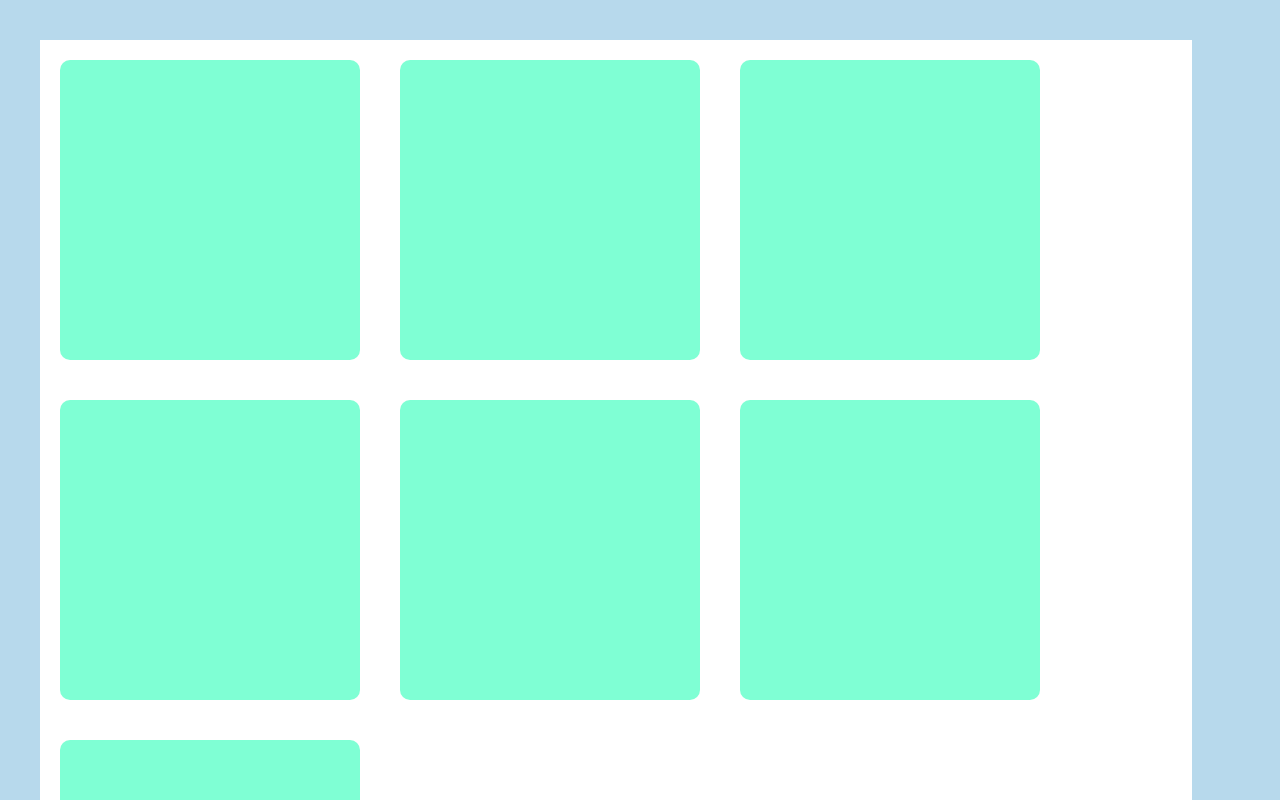
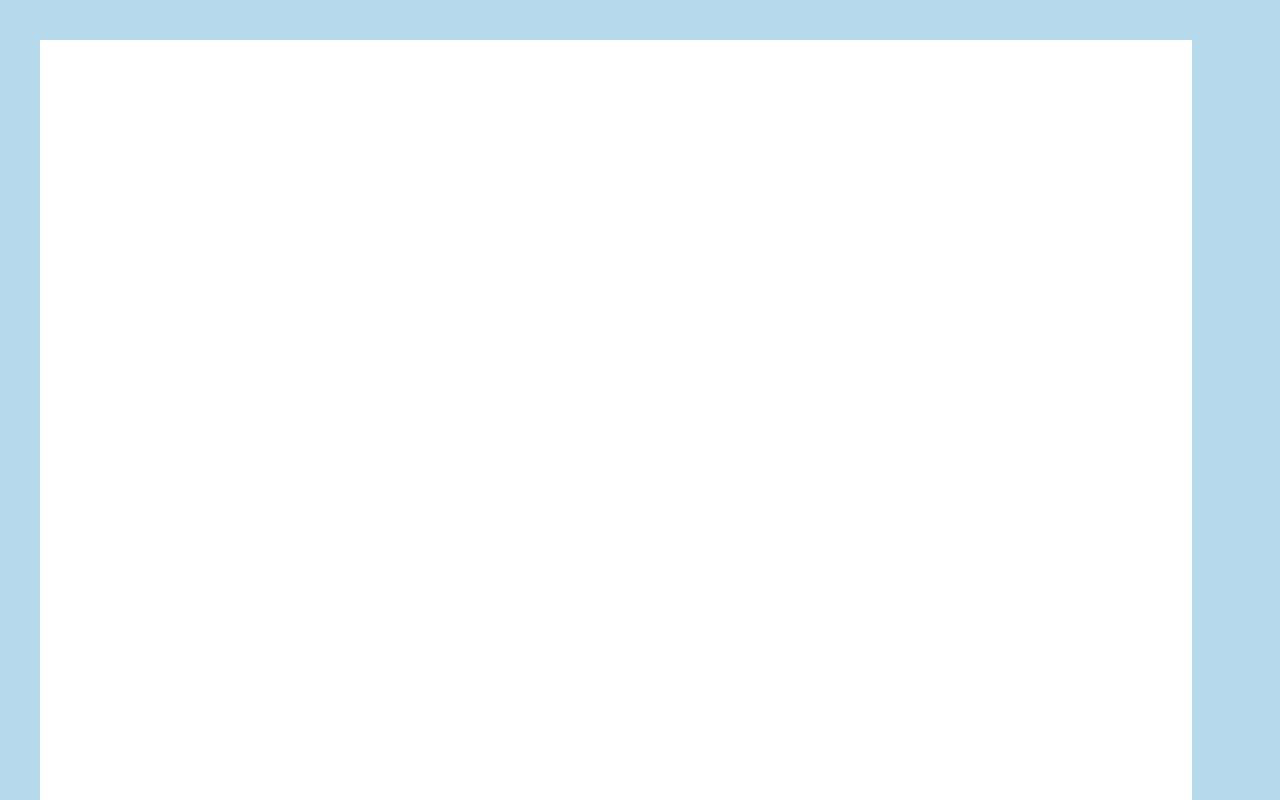
Before and after one commit to Bru-no98/notepad, a React (Vite) app: page /dashboard in a window 1280 px wide. Shown: the top 800 px of the page. Built offline with nearby package versions, Linux system fonts and the light colour scheme.

Commit message:
feat: adicionar iteração do NotesListModel no componente Note.

```diff
--- a/src/components/Dashboard/index.tsx
+++ b/src/components/Dashboard/index.tsx
@@ -4,11 +4,5 @@ import styles from './styles.module.css'
 export function Dashboard () {
     return <div className = {styles.area}>
         <Note/>
-        <Note/>
-        <Note/>
-        <Note/>
-        <Note/>
-        <Note/>
-        <Note/>
     </div>
 }
--- a/src/components/Note/index.tsx
+++ b/src/components/Note/index.tsx
@@ -3,12 +3,16 @@ import styles from './styles.module.css'
 
 export function Note() {
     const {state} = useNotesContext();
+    const notesMap = [...state.notes]
 
-    return <>
-        <div className = {styles.layout} >
-            <h2>{state.title}</h2>
-            <p>{state.registerDate}</p>
-            <p>{state.content}</p>
+    return (
+        notesMap.map((note) => {
+            return <div className = {styles.layout} >
+            <h2>{note.title}</h2>
+            <p>{note.registerDate}</p>
+            <p>{note.content}</p>
         </div>
-    </>
+        })
+    )
+
 }
```
